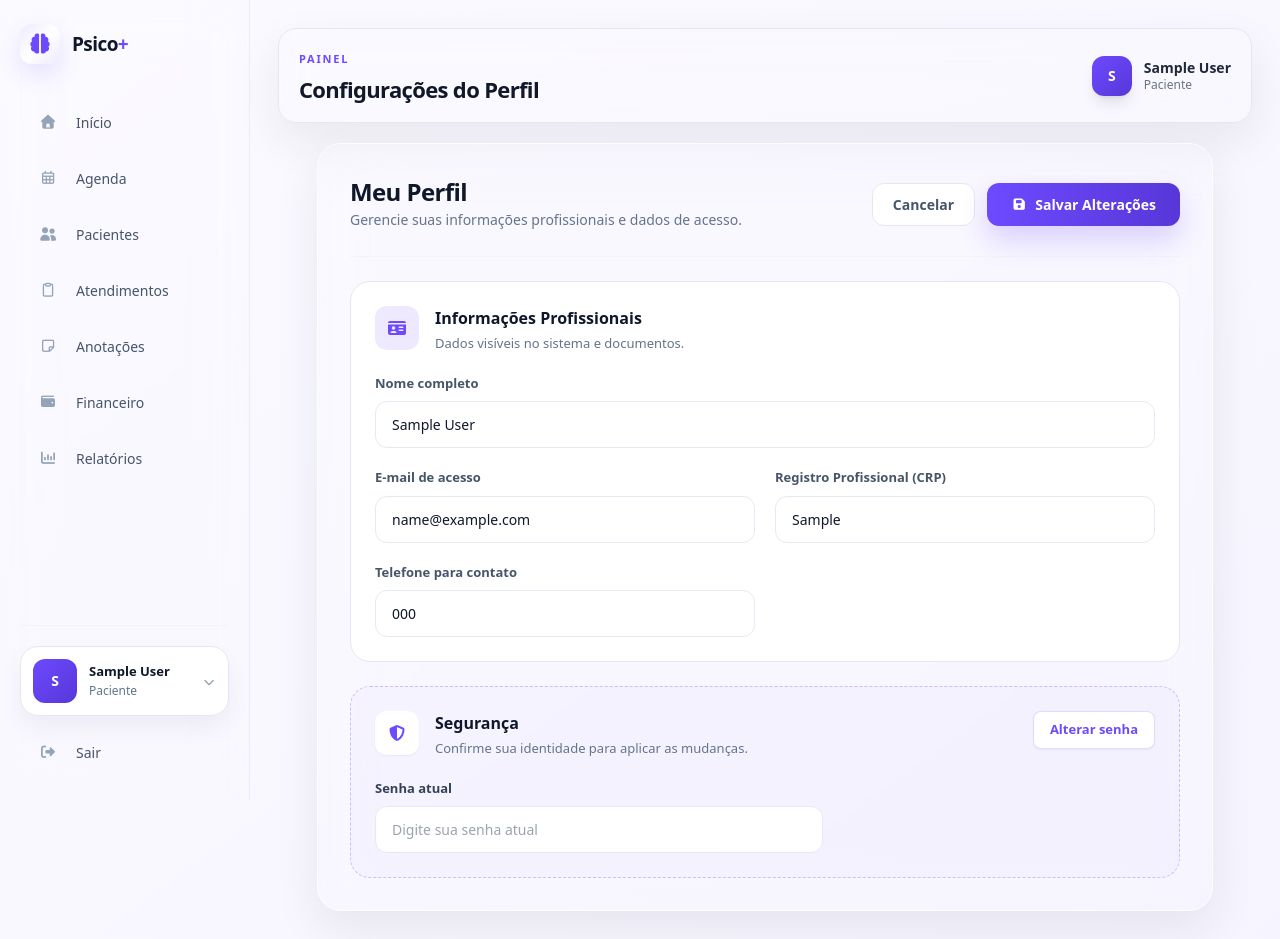
After one commit to leticiazlopes/psicoplus, a Django app: page /meu-perfil/ in a window 1280 px wide. The commit adds this page. Run offline with Django 4.2, Linux system fonts and the light colour scheme; a user stored in the database is signed in; tables that the repository leaves empty hold one stand-in row (values such as "Sample post"); some libraries are stand-ins or nearby versions.

```diff
--- a/accounts/forms.py
+++ b/accounts/forms.py
@@ -1,6 +1,7 @@
 from django import forms
 from django.contrib.auth.forms import AuthenticationForm, UserCreationForm
 from django.db import transaction
+from django.contrib.auth.hashers import check_password
 
 from .models import Usuario, Psicologo
 from .models import Paciente
@@ -123,6 +124,8 @@ class CadastroPsicologoForm(UserCreationForm):
         return usuario
 
 class CadastroPacienteForm(forms.ModelForm):
+
+
     class Meta:
         model = Paciente
         fields = [
@@ -160,3 +163,47 @@ class CadastroPacienteForm(forms.ModelForm):
             raise forms.ValidationError("Este e-mail já está em uso por outro paciente.")
 
         return email
+
+class MeuPerfilForm(forms.ModelForm):
+    nome = forms.CharField(label="Nome Completo")
+    email = forms.EmailField(label="E-mail")
+    senha_atual = forms.CharField(
+        label="Senha Atual para Confirmar",
+        widget=forms.PasswordInput(attrs={'placeholder': 'Digite sua senha atual'})
+    )
+
+    # Adicione estes dois se quiser permitir a troca no mesmo form,
+    # OU mantenha apenas a lógica de segurança se for usar a página separada.
+    # Se for usar a página separada, apenas garanta que o save() não altere senhas.
+
+    class Meta:
+        model = Psicologo
+        fields = ["crp", "telefone"]
+
+    def __init__(self, *args, **kwargs):
+        self.user = kwargs.pop('user', None)
+        super().__init__(*args, **kwargs)
+        # ... (sua estilização de classes aqui) ...
+        if self.instance and self.instance.usuario:
+            self.fields["nome"].initial = self.instance.usuario.nome
+            self.fields["email"].initial = self.instance.usuario.email
+
+    def clean_senha_atual(self):
+        senha = self.cleaned_data.get("senha_atual")
+        if not check_password(senha, self.user.password):
+            # ISSO AQUI impede que o form seja válido e salva o banco!
+            raise forms.ValidationError("A senha atual está incorreta. As alterações não foram salvas.")
+        return senha
+
+    @transaction.atomic
+    def save(self, commit=True):
+        p = super().save(commit=False)
+        user = p.usuario
+        user.nome = self.cleaned_data["nome"]
+        user.email = self.cleaned_data["email"]
+        user.username = self.cleaned_data["email"]
+
+        if commit:
+            user.save()
+            p.save()
+        return p
--- a/accounts/urls.py
+++ b/accounts/urls.py
@@ -1,9 +1,27 @@
-from django.urls import path
-from .views import CadastroPsicologoView, LoginUsuarioView, LogoutUsuarioView, PsicologoListView, CadastroPacienteView, PacienteListView, inativar_paciente, ativar_paciente, PacienteUpdateView
+from django.urls import path, reverse_lazy
+from django.contrib.auth import views as auth_views
+from .views import CadastroPsicologoView, LoginUsuarioView, LogoutUsuarioView, MeuPerfilUpdateView, PsicologoListView, CadastroPacienteView, PacienteListView, inativar_paciente, ativar_paciente, PacienteUpdateView
+import django.contrib.auth.views as auth_views
+from django.contrib import messages
+
+class MyPasswordChangeView(auth_views.PasswordChangeView):
+    def form_valid(self, form):
+        # A mensagem é disparada aqui, ANTES do redirecionamento
+        messages.success(self.request, "Sua senha foi alterada com sucesso!")
+        return super().form_valid(form)
 
 urlpatterns = [
     path("psicologos/", PsicologoListView.as_view(), name="psicologos"),
     path("psicologos/cadastrar/", CadastroPsicologoView.as_view(), name="cadastro_psicologo"),
+    path('meu-perfil/', MeuPerfilUpdateView.as_view(), name='meu_perfil'),
+    path(
+        'alterar-senha/',
+        MyPasswordChangeView.as_view(
+            template_name='accounts/alterar_senha.html',
+            success_url=reverse_lazy('pacientes_lista')
+        ),
+        name='password_change'
+    ),
     path("login/", LoginUsuarioView.as_view(), name="login"),
     path("logout/", LogoutUsuarioView.as_view(), name="logout"),
     path("pacientes/", PacienteListView.as_view(), name="pacientes_lista"),
--- a/accounts/views.py
+++ b/accounts/views.py
@@ -5,12 +5,14 @@ from django.contrib import messages
 from django.contrib.auth.mixins import LoginRequiredMixin
 from django.shortcuts import get_object_or_404, redirect
 from django.contrib import messages
-from .forms import CadastroPacienteForm, CadastroPsicologoForm, LoginUsuarioForm
+from .forms import CadastroPacienteForm, CadastroPsicologoForm, LoginUsuarioForm, MeuPerfilForm
 from .models import Psicologo
 from .models import Paciente
 from .models import Usuario
 from django.views.decorators.http import require_POST
 from django.utils.decorators import method_decorator
+from django.contrib.messages.views import SuccessMessageMixin
+
 
 
 
@@ -41,6 +43,22 @@ class CadastroPsicologoView(CreateView):
     def form_valid(self, form):
         messages.success(self.request, "Sua conta foi criada com sucesso! Faça login para começar.")
         return super().form_valid(form)
+
+class MeuPerfilUpdateView(LoginRequiredMixin, SuccessMessageMixin, UpdateView):
+    model = Psicologo
+    form_class = MeuPerfilForm
+    template_name = "accounts/meu_perfil.html"
+    success_url = reverse_lazy("pacientes_lista")
+    success_message = "Seu perfil foi atualizado com sucesso!"
+
+    def get_object(self, queryset=None):
+        return get_object_or_404(Psicologo, usuario=self.request.user)
+
+    def get_form_kwargs(self):
+        # Garante que o formulário saiba quem é o usuário para validar e-mails duplicados, etc.
+        kwargs = super().get_form_kwargs()
+        kwargs['user'] = self.request.user
+        return kwargs
 
 class LoginUsuarioView(LoginView):
     template_name = "accounts/login.html"
--- /dev/null
+++ b/templates/accounts/meu_perfil.html
@@ -0,0 +1,127 @@
+{% extends "shared/base.html" %}
+{% load static %}
+
+{% block title %}Meu Perfil | Psico+{% endblock %}
+{% block page_title %}Configurações do Perfil{% endblock %}
+
+{% block content %}
+<section class="max-w-4xl mx-auto space-y-6">
+    <div class="rounded-[24px] border border-white/70 bg-white/88 p-5 shadow-soft backdrop-blur-xl lg:p-8">
+
+        <div class="flex flex-col gap-4 border-b border-slate-100 pb-6 lg:flex-row lg:items-center lg:justify-between">
+            <div>
+                <h1 class="text-2xl font-bold text-slate-900 tracking-tight">Meu Perfil</h1>
+                <p class="text-[14px] leading-6 text-slate-500">Gerencie suas informações profissionais e dados de acesso.</p>
+            </div>
+
+            <div class="flex flex-wrap gap-3">
+                <a href="{% url 'pacientes_lista' %}" class="inline-flex items-center justify-center rounded-xl border border-slate-200 bg-white px-5 py-2.5 text-[14px] font-semibold text-slate-600 transition hover:border-primary/20 hover:text-primary">
+                    Cancelar
+                </a>
+                <button form="perfil-form" type="submit"
+                    class="inline-flex items-center justify-center gap-2 rounded-xl bg-gradient-to-r from-primary to-primaryDark px-6 py-2.5 text-[14px] font-semibold text-white shadow-[0_14px_28px_rgba(109,74,255,0.22)] transition hover:translate-y-[-1px]">
+                    <i class="fa-solid fa-floppy-disk text-[13px]"></i>
+                    Salvar Alterações
+                </button>
+            </div>
+        </div>
+
+        <form id="perfil-form" method="post" enctype="multipart/form-data" novalidate class="mt-6 space-y-6">
+            {% csrf_token %}
+
+            {% if form.non_field_errors %}
+            <div class="rounded-2xl border border-rose-200 bg-rose-50 px-4 py-3 text-[14px] text-rose-700">
+                {% for error in form.non_field_errors %}
+                <p class="flex items-center gap-2"><i class="fa-solid fa-circle-exclamation"></i> {{ error }}</p>
+                {% endfor %}
+            </div>
+            {% endif %}
+
+            <section class="rounded-[20px] border border-slate-200 bg-white p-5 lg:p-6">
+                <div class="mb-5 flex items-start gap-4">
+                    <div class="flex h-11 w-11 shrink-0 items-center justify-center rounded-xl bg-primarySoft text-primary">
+                        <i class="fa-solid fa-id-card text-[16px]"></i>
+                    </div>
+                    <div>
+                        <h3 class="text-[16px] font-bold text-slate-900">Informações Profissionais</h3>
+                        <p class="mt-1 text-[13px] text-slate-500">Dados visíveis no sistema e documentos.</p>
+                    </div>
+                </div>
+
+                <div class="grid gap-5 md:grid-cols-2">
+                    <div class="md:col-span-2">
+                        <label for="{{ form.nome.id_for_label }}" class="mb-2 block text-[13px] font-bold text-slate-600">Nome completo</label>
+                        {{ form.nome }}
+                        {% if form.nome.errors %}<p class="mt-1.5 text-[12px] text-rose-600 font-medium">{{ form.nome.errors.0 }}</p>{% endif %}
+                    </div>
+
+                    <div>
+                        <label for="{{ form.email.id_for_label }}" class="mb-2 block text-[13px] font-bold text-slate-600">E-mail de acesso</label>
+                        {{ form.email }}
+                        {% if form.email.errors %}<p class="mt-1.5 text-[12px] text-rose-600 font-medium">{{ form.email.errors.0 }}</p>{% endif %}
+                    </div>
+
+                    <div>
+                        <label for="{{ form.crp.id_for_label }}" class="mb-2 block text-[13px] font-bold text-slate-600">Registro Profissional (CRP)</label>
+                        {{ form.crp }}
+                        {% if form.crp.errors %}<p class="mt-1.5 text-[12px] text-rose-600 font-medium">{{ form.crp.errors.0 }}</p>{% endif %}
+                    </div>
+
+                    <div>
+                        <label for="{{ form.telefone.id_for_label }}" class="mb-2 block text-[13px] font-bold text-slate-600">Telefone para contato</label>
+                        {{ form.telefone }}
+                    </div>
+                </div>
+            </section>
+
+            <section class="rounded-[20px] border border-dashed border-primary/30 bg-primary/[0.02] p-5 lg:p-6">
+                <div class="mb-5 flex items-start gap-4">
+                    <div class="flex h-11 w-11 shrink-0 items-center justify-center rounded-xl bg-white text-primary shadow-sm">
+                        <i class="fa-solid fa-shield-halved text-[16px]"></i>
+                    </div>
+                    <div class="flex-1">
+                        <h3 class="text-[16px] font-bold text-slate-900">Segurança</h3>
+                        <p class="mt-1 text-[13px] text-slate-500">Confirme sua identidade para aplicar as mudanças.</p>
+                    </div>
+                    <a href="{% url 'password_change' %}" class="text-[13px] font-bold text-primary hover:text-primaryDark bg-white px-4 py-2 rounded-lg border border-primary/20 shadow-sm transition">
+                        Alterar senha
+                    </a>
+                </div>
+
+                <div class="max-w-md">
+                    <label for="{{ form.senha_atual.id_for_label }}" class="mb-2 block text-[13px] font-bold text-slate-700">Senha atual</label>
+                    {{ form.senha_atual }}
+                    {% if form.senha_atual.errors %}
+                        <p class="mt-2 text-[12px] text-rose-600 font-medium flex items-center gap-1.5">
+                            <i class="fa-solid fa-circle-xmark"></i> {{ form.senha_atual.errors.0 }}
+                        </p>
+                    {% endif %}
+                </div>
+            </section>
+        </form>
+    </div>
+</section>
+
+<style>
+    /* Estilização para manter a coerência com a tela de Paciente */
+    input[type="text"],
+    input[type="email"],
+    input[type="password"],
+    input[type="tel"] {
+        width: 100%;
+        padding: 0.75rem 1rem;
+        background-color: #ffffff;
+        border: 1px solid #E7E9F2;
+        border-radius: 12px;
+        font-size: 14px;
+        color: #0f172a;
+        transition: all 0.2s ease;
+    }
+
+    input:focus {
+        outline: none;
+        border-color: #6D4AFF;
+        box-shadow: 0 0 0 4px rgba(109, 74, 255, 0.1);
+    }
+</style>
+{% endblock %}
--- a/templates/shared/base.html
+++ b/templates/shared/base.html
@@ -7,6 +7,7 @@
     <meta name="viewport" content="width=device-width, initial-scale=1.0">
 
     <script src="https://cdn.tailwindcss.com"></script>
+    <script defer src="https://cdn.jsdelivr.net/npm/alpinejs@3.x.x/dist/cdn.min.js"></script>
     <link rel="stylesheet" href="https://cdnjs.cloudflare.com/ajax/libs/font-awesome/7.0.1/css/all.min.css">
 
     <script>
--- a/templates/shared/sidebar.html
+++ b/templates/shared/sidebar.html
@@ -68,12 +68,16 @@
             </a>
         </nav>
 
-        <div class="mt-auto border-t border-slate-100 pt-5">
-            <div class="flex items-center gap-3 rounded-[18px] border border-slate-200 bg-white px-3 py-3 shadow-[0_12px_24px_rgba(15,23,42,0.05)]">
+        <div class="mt-auto border-t border-slate-100 pt-5" x-data="{ open: false }">
+    <div
+        @click="open = !open"
+        @click.away="open = false"
+        class="relative flex cursor-pointer items-center gap-3 rounded-[18px] border border-slate-200 bg-white px-3 py-3 shadow-[0_12px_24px_rgba(15,23,42,0.05)] transition hover:border-primary/30"
+    >
         {% if request.user.foto %}
         <img src="{{ request.user.foto.url }}" alt="{{ request.user.nome }}" class="h-11 w-11 rounded-xl object-cover">
         {% else %}
-                <div class="flex h-11 w-11 items-center justify-center rounded-xl bg-gradient-to-br from-primary to-primaryDark text-sm font-bold text-white">
+        <div class="flex h-11 w-11 shrink-0 items-center justify-center rounded-xl bg-gradient-to-br from-primary to-primaryDark text-sm font-bold text-white">
             {{ request.user.nome|slice:":1"|upper }}
         </div>
         {% endif %}
@@ -87,7 +91,23 @@
             </p>
         </div>
 
-                <i class="fa-solid fa-chevron-down text-[11px] text-slate-400" aria-hidden="true"></i>
+        <i class="fa-solid fa-chevron-down text-[11px] text-slate-400 transition-transform duration-200"
+           :class="open ? 'rotate-180' : ''"
+           aria-hidden="true"></i>
+
+        <div
+            x-show="open"
+            x-transition:enter="transition ease-out duration-100"
+            x-transition:enter-start="opacity-0 scale-95 translate-y-2"
+            x-transition:enter-end="opacity-100 scale-100 translate-y-0"
+            class="absolute bottom-full left-0 mb-2 w-full rounded-xl border border-slate-100 bg-white p-1.5 shadow-xl"
+            style="display: none; z-index: 50;"
+        >
+            <a href="{% url 'meu_perfil' %}" class="flex items-center gap-2 rounded-lg px-3 py-2 text-[13px] font-medium text-slate-600 transition hover:bg-primarySoft hover:text-primary">
+                <i class="fa-regular fa-circle-user text-[14px]"></i>
+                Meu Perfil
+            </a>
+        </div>
     </div>
 
     <form action="{% url 'logout' %}" method="post" id="logout-form" class="mt-3">
```
Also changed, not shown: templates/accounts/alterar_senha.html (added, +106 -0 lines). Lines whose indentation alone changed are shown as unchanged.
